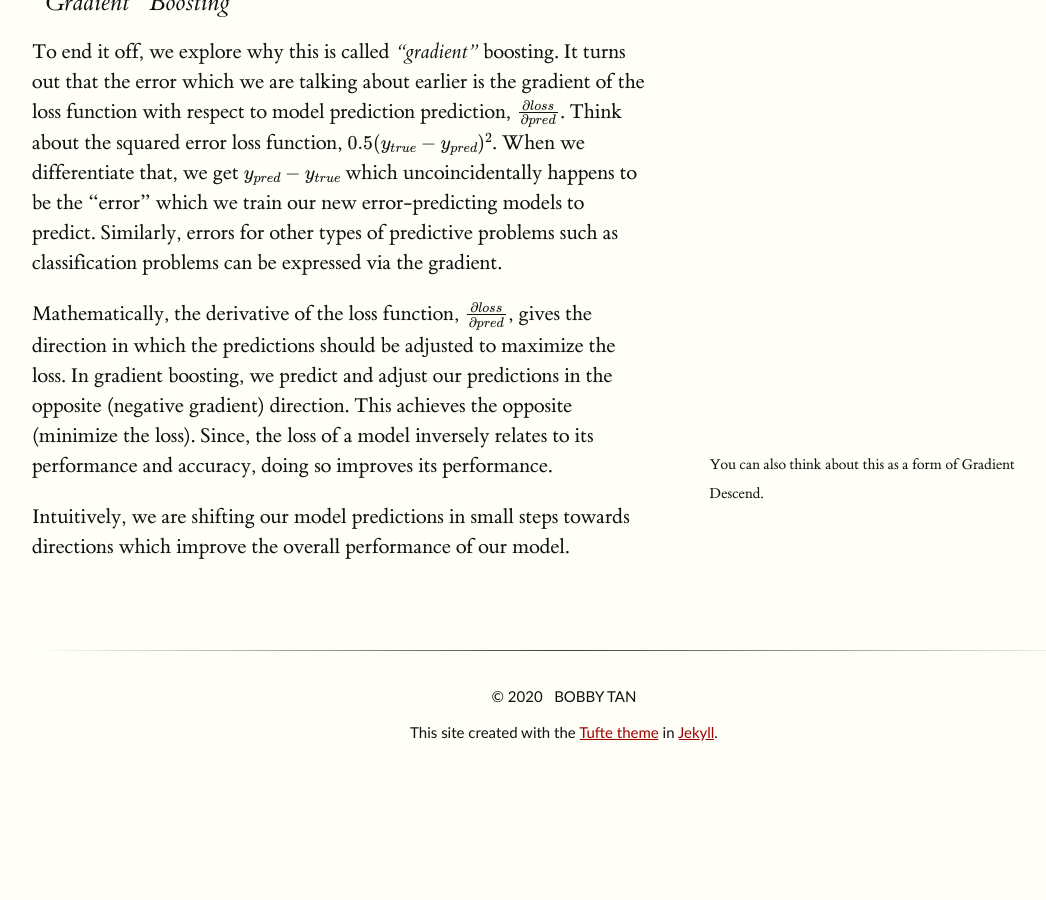
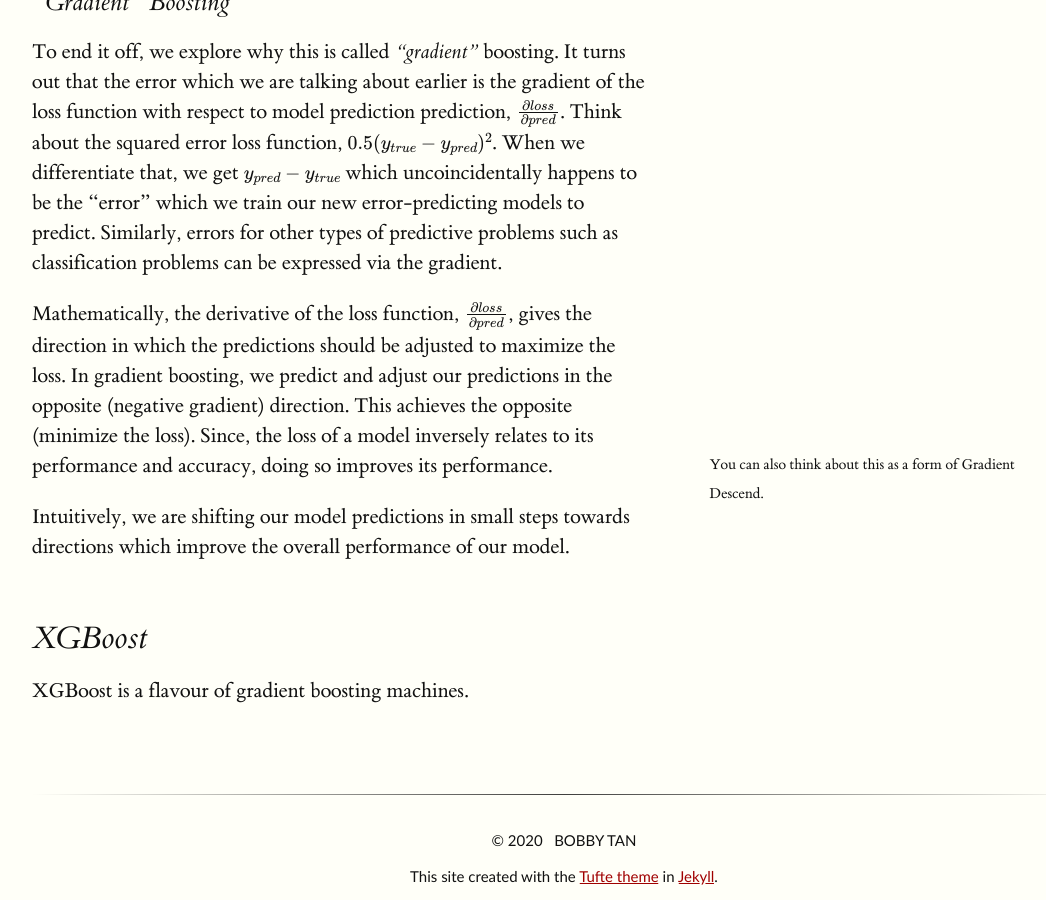
Before and after one commit to bobby-tan/bobby-tan.github.io, a Jekyll site: the page built from _posts/2020-05-11-A-Short-Introduction-to-XGBoost.md, in a window 1280 px wide and 900 px high, scrolled down 2289 px. Shown: the whole window, without its empty margins (128-1174 px from the left). Built offline with Jekyll 4.4.1, drawn with Linux system fonts in a browser that asks for light colours; formulas are drawn with MathJax 3; before the commit the page ends 3045 px from its top, so only the background shows below that.

Commit message:
added XGBoost title

```diff
--- a/_posts/2020-05-11-A-Short-Introduction-to-XGBoost.md
+++ b/_posts/2020-05-11-A-Short-Introduction-to-XGBoost.md
@@ -54,3 +54,7 @@ To end it off, we explore why this is called *"gradient"* boosting. It turns out
 Mathematically, the derivative of the loss function, $$ \frac{\partial loss}{\partial pred} $$, gives the direction in which the predictions should be adjusted to maximize the loss. In gradient boosting, we predict and adjust our predictions in the opposite (negative gradient) direction. This achieves the opposite (minimize the loss). Since, the loss of a model inversely relates to its performance and accuracy, doing so improves its performance. {% marginnote 'sn-three' 'You can also think about this as a form of Gradient Descend.'%}
 
 Intuitively, we are shifting our model predictions in small steps towards directions which improve the overall performance of our model.
+
+## XGBoost
+
+XGBoost is a flavour of gradient boosting machines.
```
